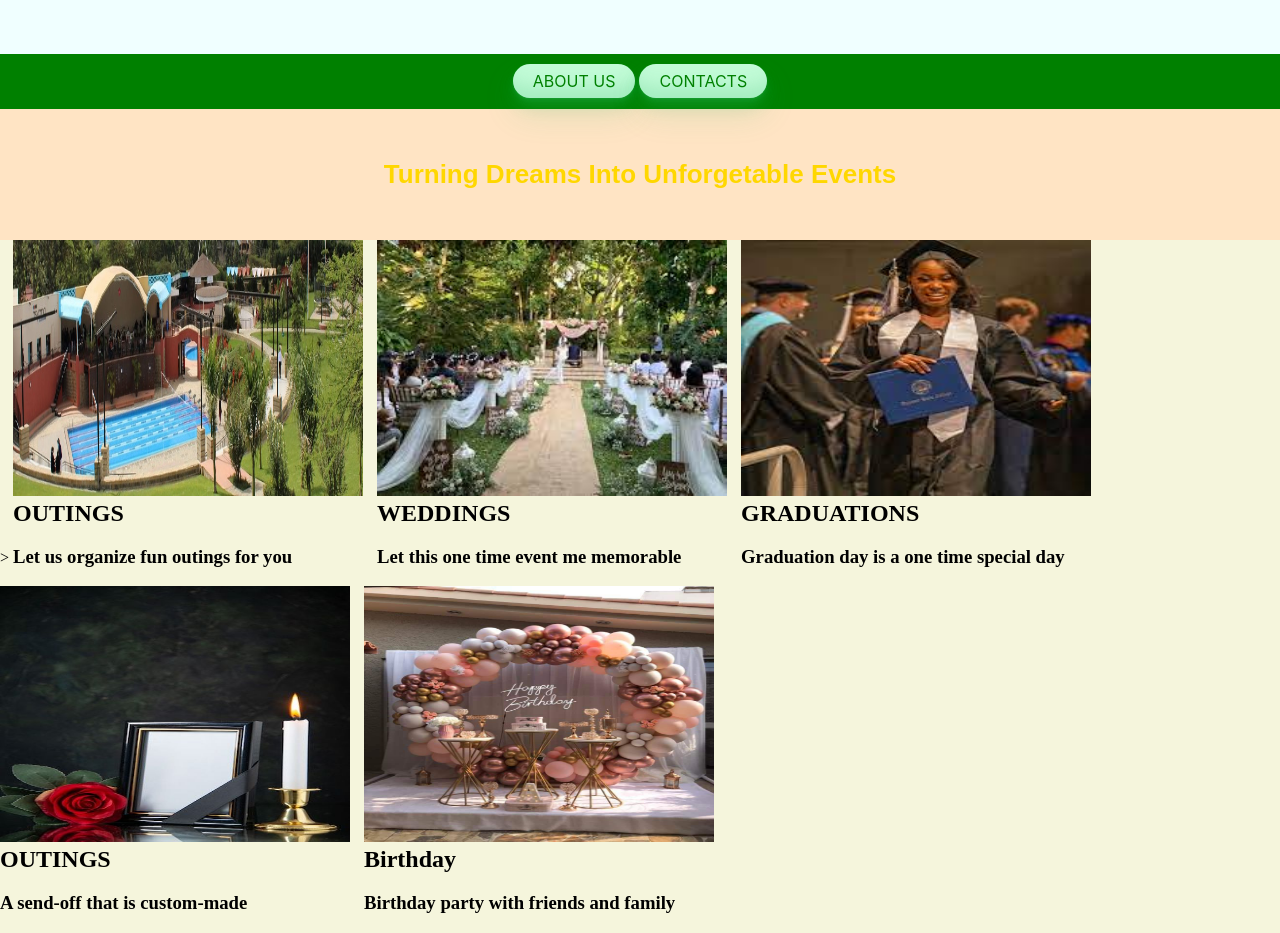
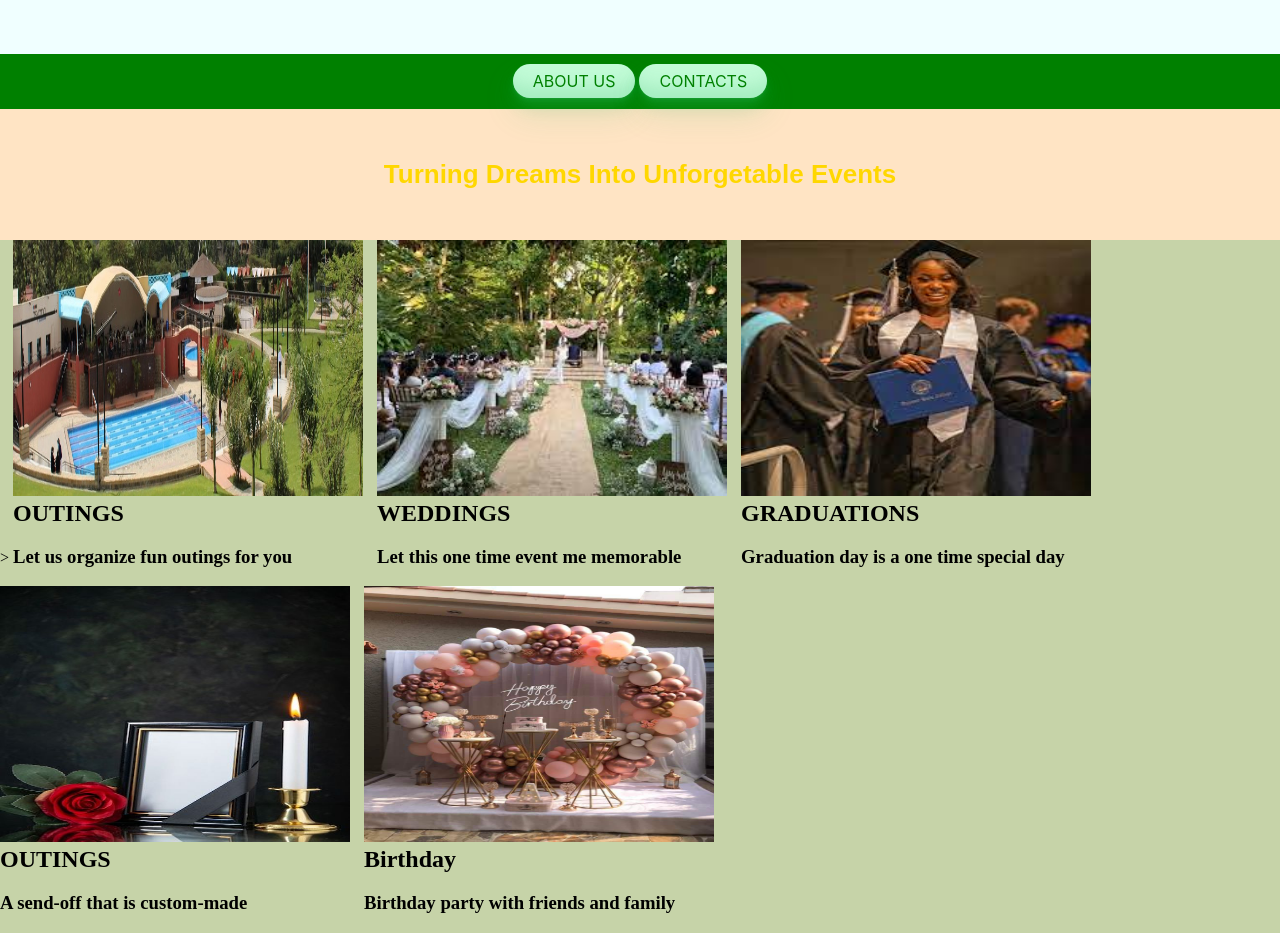
Before and after one commit to AntonyWangai/Alfa-Event-Creators, a PHP site: page / in a window 1280 px wide. Shown: the part 508-1441 px from the top of the page. Run offline with PHP 8.4, Linux system fonts and the light colour scheme.

Commit message:
Update homepage.css

```diff
--- a/homepage.css
+++ b/homepage.css
@@ -124,7 +124,7 @@ button:hover {
     margin-right: 10px; /* Add some space between the divs */
 }
 .products{
-    background-color:beige
+    background-color:rgb(198, 211, 168);
 }
 span{
     font-size: x-large;
```
